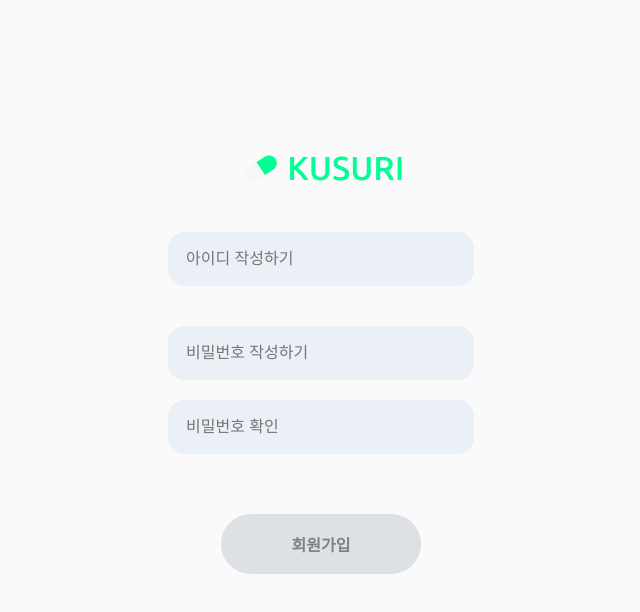
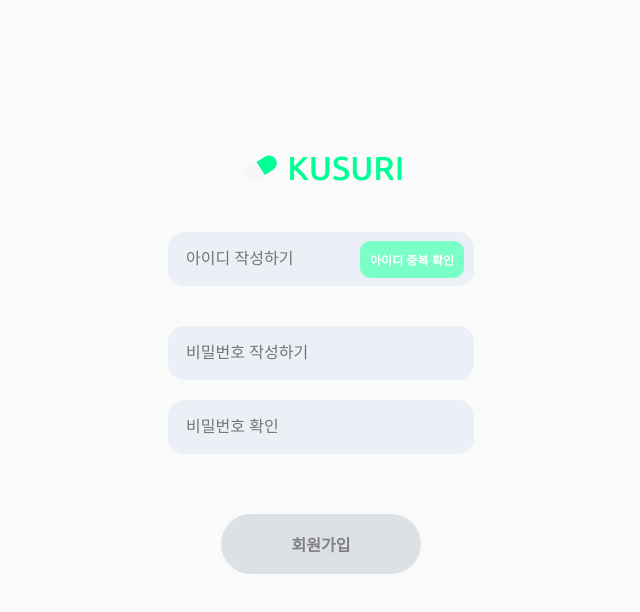
Before and after one commit to 2025GlobalInternship/kusuri-front, a Next.js app: page /login in a window 1280 px wide. Shown: the top 612 px of the page, without its empty margins (319-959 px from the left). Built offline with nearby package versions, Linux system fonts and the light colour scheme.

Commit message:
[feat]비밀번호 확인

```diff
--- a/src/pages/login/index.module.css
+++ b/src/pages/login/index.module.css
@@ -44,21 +44,25 @@
     display: flex;
     align-items: center;
     gap: 10px; /* 버튼과 입력 필드 사이 간격 */
+    position: relative;
 }
 
 .checkButton {
-    padding: 10px 20px;
+    padding: 10px 10px;
     border: none;
-    background-color: #DDE1E5;
-    color: gray;
-    font-size: 14px;
+    background-color: #7AFFC7;
+    color: white;
+    font-size: 12px;
     font-weight: bold;
-    border-radius: 20px;
+    border-radius: 10px;
     cursor: pointer;
+    position: absolute;
+    right: 10px;
+    margin-top: -20px;
 }
 
 .checkButton:hover {
-    background-color: #BDC7D7;
+    background-color: #7AFFC7;
 }
 
 .signupButton {
@@ -82,3 +86,19 @@
 .input[name="passwordcheck"] {
     margin-bottom: 40px;
 }
+
+.successMessage {
+    color: #7AFFC7;
+    font-size: 12px;
+    margin-top: -35px;
+    font-weight: bold;
+    margin-right: 130px;
+}
+
+.errorMessage {
+    color: rgba(255, 134, 134, 1);
+    font-size: 12px;
+    margin-top: -50px;
+    font-weight: bold;
+    margin-right: 123px;
+}
--- a/src/pages/login/index.tsx
+++ b/src/pages/login/index.tsx
@@ -1,19 +1,76 @@
+import { useState } from "react";
 import Image from "next/image";
 import Icon from "../../../public/images/Frame 2814.png";
 import style from "./index.module.css";
 
 export default function Page() {
+    const [checked, setChecked] = useState(false);
+    const [validUsername, setValidUsername] = useState(false);
+    const [password, setPassword] = useState(""); // 비밀번호 상태
+    const [passwordCheck, setPasswordCheck] = useState(""); // 비밀번호 확인 상태
+    const [passwordMatch, setPasswordMatch] = useState(true); // 비밀번호 일치 여부 상태
+
+    const handleCheckClick = () => {
+        setChecked(true);
+        setValidUsername(true); // 아이디가 사용 가능하다고 설정
+    };
+
+    // 비밀번호 확인 필드에서 변화가 있을 때 호출되는 함수
+    const handlePasswordCheck = (e: React.ChangeEvent<HTMLInputElement>) => {
+        setPasswordCheck(e.target.value);
+        if (e.target.value === password) {
+            setPasswordMatch(true); // 비밀번호가 일치하면 true로 설정
+        } else {
+            setPasswordMatch(false); // 일치하지 않으면 false로 설정
+        }
+    };
+
+
     return (
         <div className={style.container}>
             <div className={style.icon}>
-                <Image src={Icon} alt="아이콘"/>
+                <Image src={Icon} alt="아이콘" />
             </div>
             <div className={style.form}>
-                <input type="text" name="userid" placeholder="아이디 작성하기" className={style.input} />
-                <input type="password" name="password" placeholder="비밀번호 작성하기" className={style.input} />
-                <input type="password" name="passwordcheck" placeholder="비밀번호 확인" className={style.input} />
+                <div className={style.inputContainer}>
+                    <input
+                        type="text"
+                        name="userid"
+                        placeholder="아이디 작성하기"
+                        className={style.input}
+                    />
+                    <button className={style.checkButton} onClick={handleCheckClick}>
+                        {checked ? "✔️" : "아이디 중복 확인"}
+                    </button>
+                </div>
+                {/* 아이디 중복 확인 후 밑에 메시지 표시 */}
+                {checked && validUsername && (
+                    <div className={style.successMessage}>
+                        사용할 수 있는 아이디입니다.
+                    </div>
+                )}
+                <input
+                    type="password"
+                    name="password"
+                    placeholder="비밀번호 작성하기"
+                    className={style.input}
+                    value={password}
+                    onChange={(e) => setPassword(e.target.value)} // 비밀번호 입력을 상태로 관리
+                />
+                <input
+                    type="password"
+                    name="passwordcheck"
+                    placeholder="비밀번호 확인"
+                    className={style.input}
+                    value={passwordCheck}
+                    onChange={handlePasswordCheck} // 비밀번호 확인 입력 변화 처리
+                />
+                {/* 비밀번호가 일치하지 않으면 메시지 표시 */}
+                {!passwordMatch && passwordCheck !== "" && (
+                    <div className={style.errorMessage}>비밀번호가 일치하지 않습니다.</div>
+                )}
                 <button className={style.signupButton}>회원가입</button>
             </div>
         </div>
-    )
+    );
 }
```
